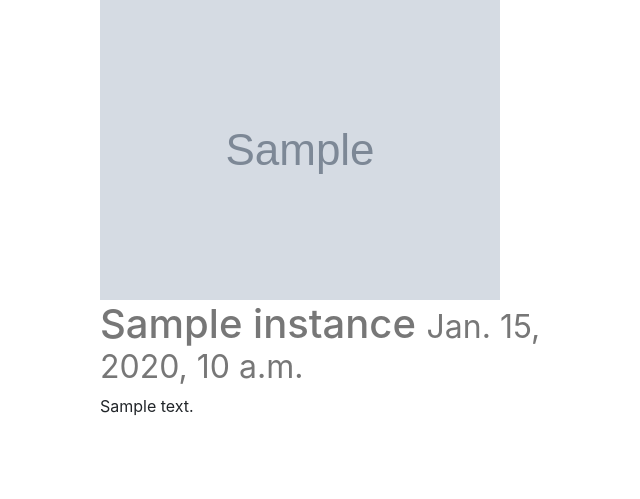
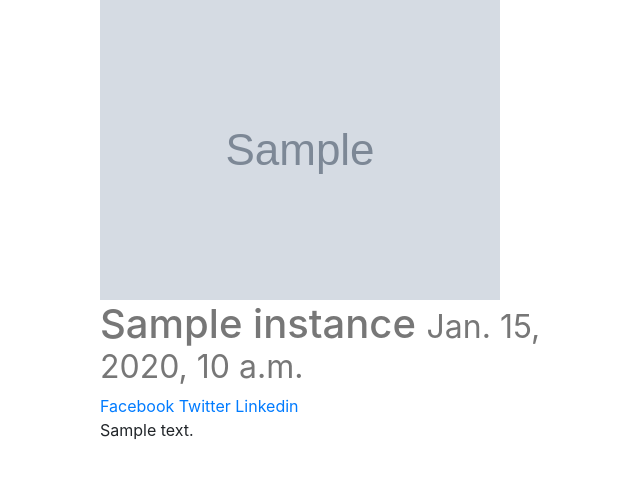
Before and after one commit to anant05/tweepyWebsite, a Django app: template src/templates/post_detail.html in a window 1280 px wide. Shown: the top 499 px of the page, without its empty margins (0-640 px from the left). Run offline with Django 3.2, Linux system fonts and the light colour scheme; the template is opened without the code that fills it: most values are stand-ins (such as "Sample title", 1, 10 or a date in 2020); grey boxes marked "Sample" are stand-in pictures; some libraries are stand-ins or nearby versions.

Commit message:
post urls modified to use slug; html social share links added to the detail of post

```diff
--- a/src/posts/urls.py
+++ b/src/posts/urls.py
@@ -14,7 +14,7 @@ urlpatterns = [
 	url(r'^$', post_list, name="list"),
     url(r'^create/$', post_create),
     url(r'^(?P<slug>[\w-]+)/$', post_detail, name="detail"),
-    url(r'^(?P<id>\d+)/delete/$', post_delete),
-    url(r'^(?P<id>\d+)/edit$', post_update, name="update"),
+    url(r'^(?P<slug>[\w-]+)/delete/$', post_delete),
+    url(r'^(?P<slug>[\w-]+)/edit$', post_update, name="update"),
 
 ]
--- a/src/templates/post_detail.html
+++ b/src/templates/post_detail.html
@@ -8,6 +8,19 @@
 	<img src="{{instance.image.url}}" class="img-responsive" />
 	{% endif %}
 <h1>{{instance.title}} <small>{{ instance.timestamp }}</small></h1>
+
+
+<a href="https://www.facebook.com/sharer/sharer.php?u={{request.build_absolute_uri}}">
+Facebook
+</a>
+<a href="https://twitter.com/home?status={{share_string}}%20{{request.build_absolute_uri}}">
+Twitter
+</a>
+<a href="https://www.linkedin.com/shareArticle?mini=true&url={{request.build_absolute_uri}}&title={{instance.title}}&summary={{share_string}}&source={{request.build_absolute_uri}}">
+Linkedin
+</a>
+
+
 {{ instance.content | linebreaks }}<br/>
 </div>
 {% endblock content %}
```
Also changed, not shown: src/posts/views.py (+8 -5 lines), src/db.sqlite3.
